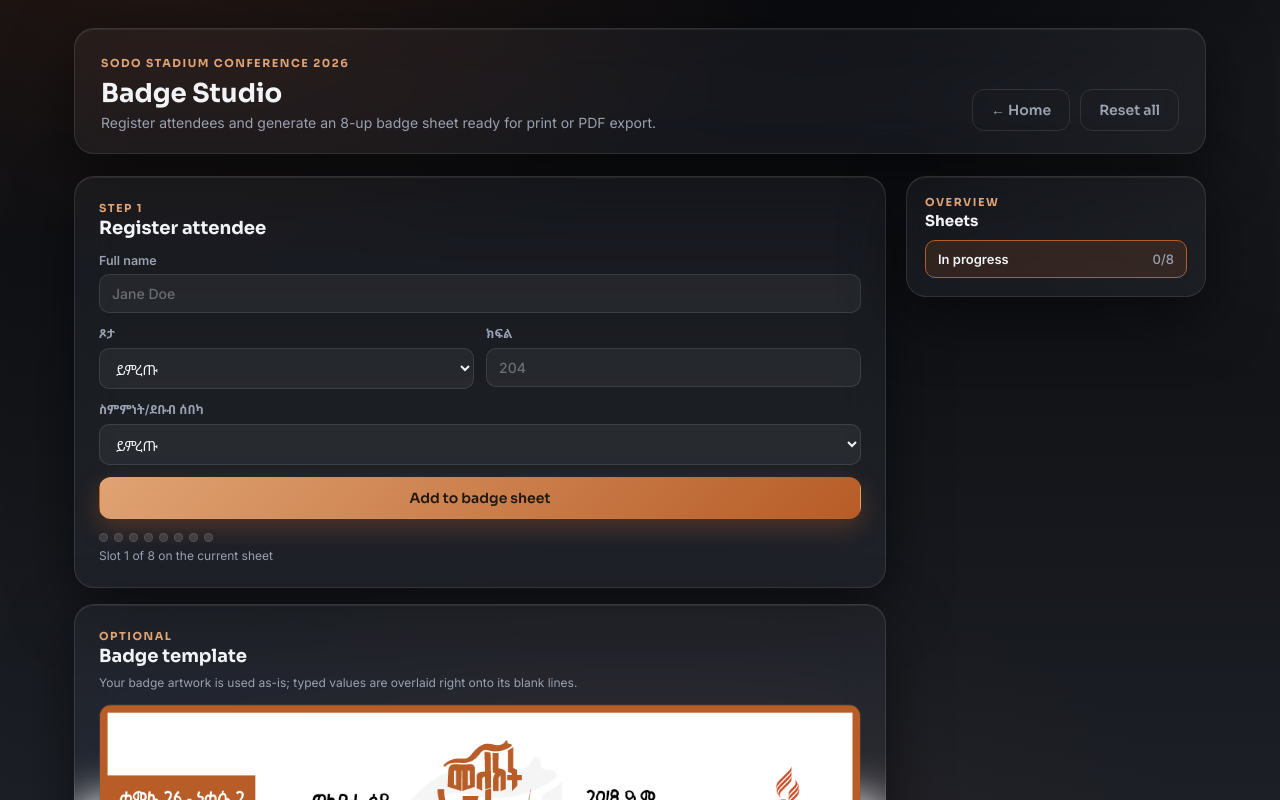
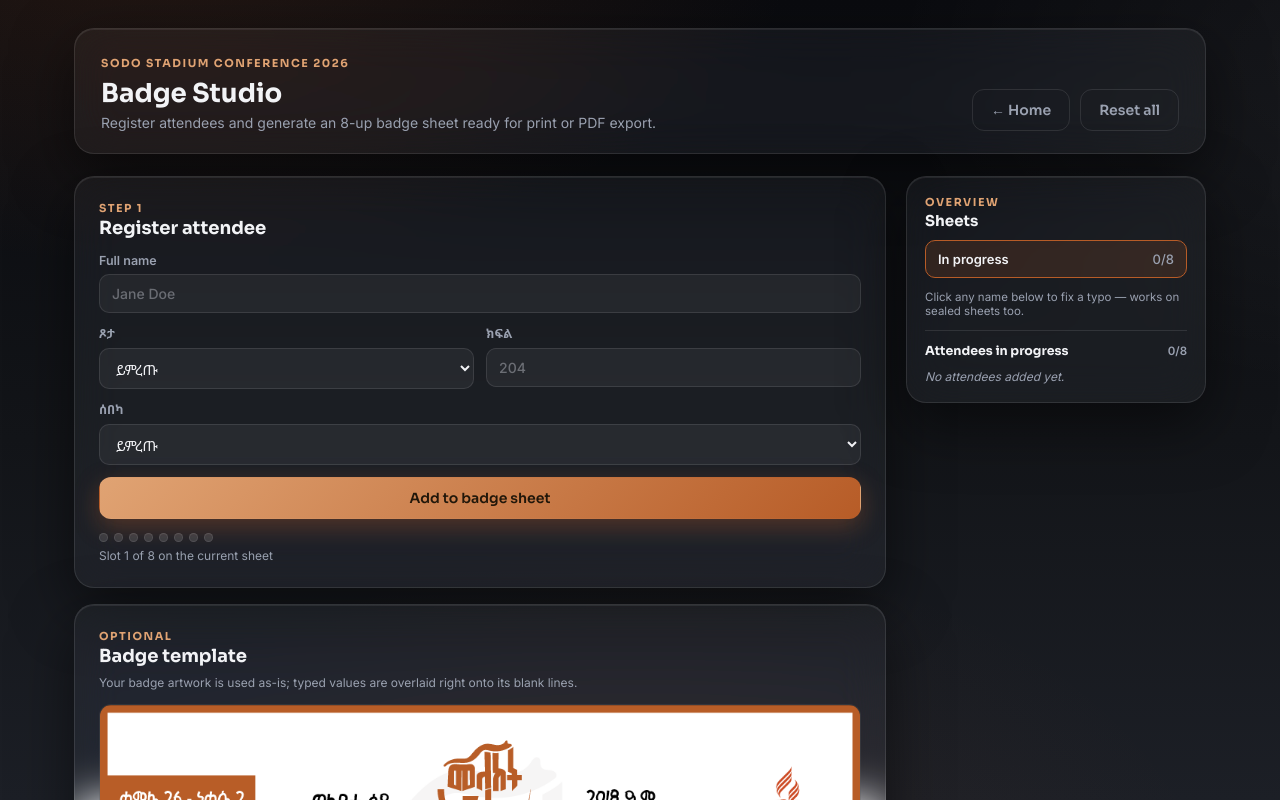
Before and after one commit to 3ammministry-creator/Sodo-Conference-Badge-Generator, a React (Vite) app: page / in a window 1280 px wide. Both pictures are taken after a click on the button "Enter Badge Studio →". Shown: the top 800 px of the page. Built offline with nearby package versions, Linux system fonts and the light colour scheme.

Commit message:
Advanced Edit on Typo errors

```diff
--- a/BadgeGenerator.jsx
+++ b/BadgeGenerator.jsx
@@ -26,7 +26,7 @@ const DEFAULT_BADGE_BG = badgeTemplate;
 const FIELDS = [
   { key: "fullName", label: "Full name", left: 58, width: 130, bottom: 60 },
   { key: "sex", label: "Sex", left: 58, width: 130, bottom: 40 },
-  { key: "from", label: "From", left: 190,width: 130, bottom: 60 },
+  { key: "from", label: "From", left: 196, width: 130, bottom: 60 },
   { key: "roomNumber", label: "Room number", left: 190, width: 130, bottom: 40 },
 ];
 
@@ -197,7 +197,7 @@ function RegistrationForm({ onRegister, pendingCount }) {
       </div>
 
       <label className="f-label">
-        ስምምነት/ደቡብ ሰበካ
+        ሰበካ
         <select value={from} onChange={(event) => setFrom(event.target.value)}>
           {FROM_OPTIONS.map((option) => (
             <option key={option} value={option}>
@@ -320,33 +320,87 @@ function PendingItem({ attendee, isEditing, onStartEdit, onCancelEdit, onSave, o
   );
 }
 
-function PendingList({ pending, onRemove, onUpdate }) {
+// Shows the attendee list for whichever tab is selected in the sidebar —
+// the in-progress sheet OR any sealed sheet. Same click-to-edit behavior
+// everywhere, so a typo caught after a sheet is sealed is just as easy to
+// fix as one caught before. Removing an attendee always asks for
+// confirmation first, since it can't be undone from here.
+function AttendeeListPanel({
+  selected,
+  pending,
+  sheets,
+  onUpdatePending,
+  onRemovePending,
+  onUpdateSheetAttendee,
+  onRemoveSheetAttendee,
+  onDeleteSheet,
+}) {
+  const isPending = selected === "pending";
+  const items = isPending ? pending : sheets[selected] || [];
+  const filledCount = items.filter(Boolean).length;
   const [editingId, setEditingId] = useState(null);
 
-  // If the attendee currently being edited gets removed elsewhere, drop
-  // out of edit mode instead of pointing at a stale id.
+  // Switching tabs (or the underlying data changing shape) always closes
+  // any open edit form, so we never edit the wrong attendee by accident.
   useEffect(() => {
-    if (editingId !== null && !pending.some((a) => a.id === editingId)) {
     setEditingId(null);
-    }
-  }, [pending, editingId]);
+  }, [selected]);
+
+  const handleRemove = (attendee) => {
+    const label = attendee.fullName || "this attendee";
+    if (!window.confirm(`Remove ${label}? This can't be undone.`)) return;
+    if (isPending) onRemovePending(attendee.id);
+    else onRemoveSheetAttendee(selected, attendee.id);
+  };
+
+  const handleSave = (attendee, data) => {
+    if (isPending) onUpdatePending(attendee.id, data);
+    else onUpdateSheetAttendee(selected, attendee.id, data);
+    setEditingId(null);
+  };
 
   return (
+    <div className="attendee-list-panel">
+      <div className="attendee-list-head">
+        <span className="attendee-list-title">
+          {isPending ? "Attendees in progress" : `Attendees on Sheet ${selected + 1}`}
+        </span>
+        <span className="attendee-list-count">{filledCount}/{SLOTS}</span>
+      </div>
+
+      {items.length === 0 ? (
+        <p className="attendee-list-empty">No attendees added yet.</p>
+      ) : (
         <div className="pending-list">
-      {pending.map((attendee) => (
+          {items.map((attendee, index) =>
+            attendee ? (
               <PendingItem
                 key={attendee.id}
                 attendee={attendee}
                 isEditing={editingId === attendee.id}
                 onStartEdit={() => setEditingId(attendee.id)}
                 onCancelEdit={() => setEditingId(null)}
-          onSave={(data) => {
-            onUpdate(attendee.id, data);
-            setEditingId(null);
-          }}
-          onRemove={() => onRemove(attendee.id)}
+                onSave={(data) => handleSave(attendee, data)}
+                onRemove={() => handleRemove(attendee)}
               />
-      ))}
+            ) : (
+              <div key={`empty-${index}`} className="pending-item pending-item-empty">
+                <span className="pending-item-empty-label">Empty slot</span>
+              </div>
+            )
+          )}
+        </div>
+      )}
+
+      {!isPending && (
+        <button
+          type="button"
+          className="btn btn-ghost btn-danger-ghost"
+          onClick={() => onDeleteSheet(selected)}
+        >
+          Delete this sheet
+        </button>
+      )}
     </div>
   );
 }
@@ -505,6 +559,9 @@ export default function BadgeGenerator() {
   };
 
   const clearAll = () => {
+    if (!window.confirm("Reset everything? This clears the in-progress sheet and all sealed sheets.")) {
+      return;
+    }
     setPending([]);
     setSheets([]);
     setSelected("pending");
@@ -520,6 +577,43 @@ export default function BadgeGenerator() {
     setPending((prev) =>
       prev.map((attendee) => (attendee.id === id ? { ...attendee, ...data } : attendee))
     );
+  };
+
+  // Same fix-in-place editing, but for an attendee on an already-sealed
+  // sheet. The slot position is preserved so the badge layout doesn't shift.
+  const updateSheetAttendee = (sheetIndex, attendeeId, data) => {
+    setSheets((prev) =>
+      prev.map((sheet, idx) =>
+        idx === sheetIndex
+          ? sheet.map((attendee) => (attendee && attendee.id === attendeeId ? { ...attendee, ...data } : attendee))
+          : sheet
+      )
+    );
+  };
+
+  // Removing someone from a sealed sheet clears their slot rather than
+  // reflowing the rest of the sheet, so nobody else's badge position moves.
+  const removeSheetAttendee = (sheetIndex, attendeeId) => {
+    setSheets((prev) =>
+      prev.map((sheet, idx) =>
+        idx === sheetIndex
+          ? sheet.map((attendee) => (attendee && attendee.id === attendeeId ? null : attendee))
+          : sheet
+      )
+    );
+  };
+
+  // Deletes an entire sealed sheet. Selection is re-pointed so it never
+  // ends up referencing a sheet index that no longer exists.
+  const deleteSheet = (sheetIndex) => {
+    if (!window.confirm(`Delete Sheet ${sheetIndex + 1}? This can't be undone.`)) return;
+    setSheets((prev) => prev.filter((_, idx) => idx !== sheetIndex));
+    setSelected((prevSelected) => {
+      if (prevSelected === "pending") return prevSelected;
+      if (prevSelected === sheetIndex) return "pending";
+      if (prevSelected > sheetIndex) return prevSelected - 1;
+      return prevSelected;
+    });
   };
 
   const pendingSlots = useMemo(() => {
@@ -540,7 +634,8 @@ export default function BadgeGenerator() {
 
   const viewingSheet = selected === "pending" ? pendingSlots : sheets[selected] || pendingSlots;
   const viewingIsSealed = selected !== "pending";
-  const totalAttendees = sheets.length * SLOTS + pending.length;
+  const totalAttendees =
+    sheets.reduce((sum, sheet) => sum + sheet.filter(Boolean).length, 0) + pending.length;
 
   if (page === "home") {
     return (
@@ -595,24 +690,34 @@ export default function BadgeGenerator() {
               <span className="count">{pending.length}/{SLOTS}</span>
             </button>
 
-            {sheets.map((sheet, index) => (
-              <div key={index} className="sheet-tab-row">
+            {sheets.map((sheet, index) => {
+              const filled = sheet.filter(Boolean).length;
+              return (
                 <button
+                  key={index}
                   className={"sheet-tab" + (selected === index ? " active" : "")}
                   onClick={() => setSelected(index)}
                 >
                   <span>Sheet {index + 1}</span>
-                  <span className="count">8/8 ✓</span>
+                  <span className="count">
+                    {filled}/{SLOTS}
+                    {filled === SLOTS ? " ✓" : ""}
+                  </span>
                 </button>
-              </div>
-            ))}
+              );
+            })}
 
-            {pending.length > 0 && (
-              <>
-                <p className="pending-list-hint">Click a name below to fix a typo.</p>
-                <PendingList pending={pending} onRemove={removePending} onUpdate={updatePending} />
-              </>
-            )}
+            <p className="pending-list-hint">Click any name below to fix a typo — works on sealed sheets too.</p>
+            <AttendeeListPanel
+              selected={selected}
+              pending={pending}
+              sheets={sheets}
+              onUpdatePending={updatePending}
+              onRemovePending={removePending}
+              onUpdateSheetAttendee={updateSheetAttendee}
+              onRemoveSheetAttendee={removeSheetAttendee}
+              onDeleteSheet={deleteSheet}
+            />
           </aside>
         </div>
 
@@ -821,8 +926,17 @@ body {
 .sheet-tab.active { border-color: var(--accent); background: rgba(183,92,39,0.16); }
 .sheet-tab .count { font-weight: 500; color: var(--ink-dim); }
 .pending-list-hint { margin: 4px 0 0; font-size: 11.5px; color: var(--ink-dim); }
+.attendee-list-panel { margin-top: 4px; padding-top: 12px; border-top: 1px solid var(--glass-border); display: flex; flex-direction: column; gap: 8px; }
+.attendee-list-head { display: flex; justify-content: space-between; align-items: baseline; }
+.attendee-list-title { font-family: var(--font-display); font-size: 12.5px; font-weight: 700; color: var(--ink); }
+.attendee-list-count { font-size: 11.5px; color: var(--ink-dim); font-weight: 600; }
+.attendee-list-empty { margin: 2px 0 0; font-size: 12px; color: var(--ink-dim); font-style: italic; }
+.btn-danger-ghost { margin-top: 4px; color: #ff9a9a; border-color: rgba(255,138,138,0.3); }
+.btn-danger-ghost:hover { color: #ffb3b3; border-color: rgba(255,138,138,0.55); background: rgba(255,138,138,0.08); }
 .pending-list { margin-top: 6px; display: flex; flex-direction: column; gap: 6px; max-height: 320px; overflow: auto; }
 .pending-item { display: flex; justify-content: space-between; align-items: center; font-size: 12.5px; background: rgba(255,255,255,0.04); border: 1px solid var(--glass-border); border-radius: 8px; padding: 4px 4px 4px 9px; color: var(--ink); }
+.pending-item-empty { padding: 8px 9px; border-style: dashed; opacity: 0.6; }
+.pending-item-empty-label { font-size: 12px; color: var(--ink-dim); font-style: italic; }
 .pending-item-name {
   flex: 1;
   text-align: left;
```
Lines whose indentation alone changed are shown as unchanged.
